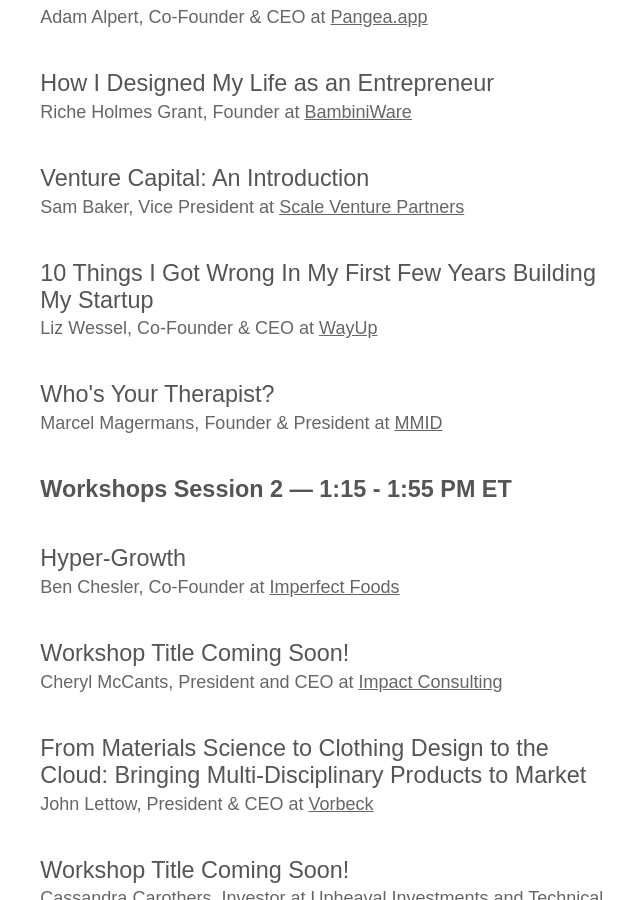
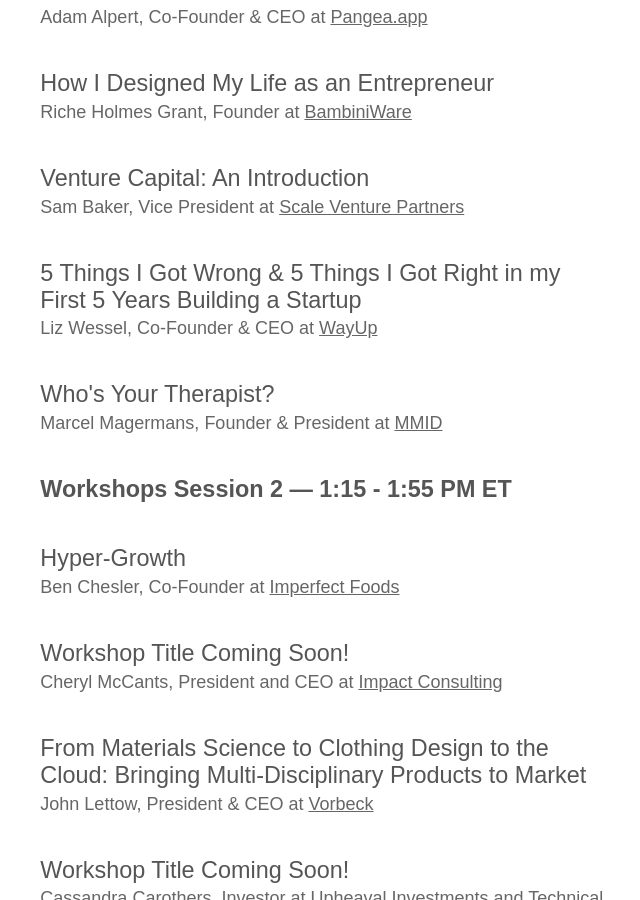
Before and after one commit to startupatbrown/startupatbrown.github.io, a Jekyll site: the page built from index.html, in a window 1280 px wide and 900 px high, scrolled down 5544 px. Shown: the whole window, without its empty margins (444-1084 px from the left). Built offline with Jekyll 4.4.1, drawn with Linux system fonts in a browser that asks for light colours; nearby versions of some CDN libraries; library files that are not in the unit come from our copies.

Commit message:
updated liz wessel's workshop title

```diff
--- a/index.html
+++ b/index.html
@@ -341,7 +341,7 @@
           <h3>Venture Capital: An Introduction</h3>
           <p>Sam Baker, Vice President at <a href="https://www.scalevp.com/">Scale Venture Partners</a></p>
 
-          <h3>10 Things I Got Wrong In My First Few Years Building My Startup</h3>
+          <h3>5 Things I Got Wrong & 5 Things I Got Right in my First 5 Years Building a Startup</h3>
           <p>Liz Wessel, Co-Founder & CEO at <a href="https://www.wayup.com/">WayUp</a></p>
 
           <h3>Who's Your Therapist?</h3>
```
